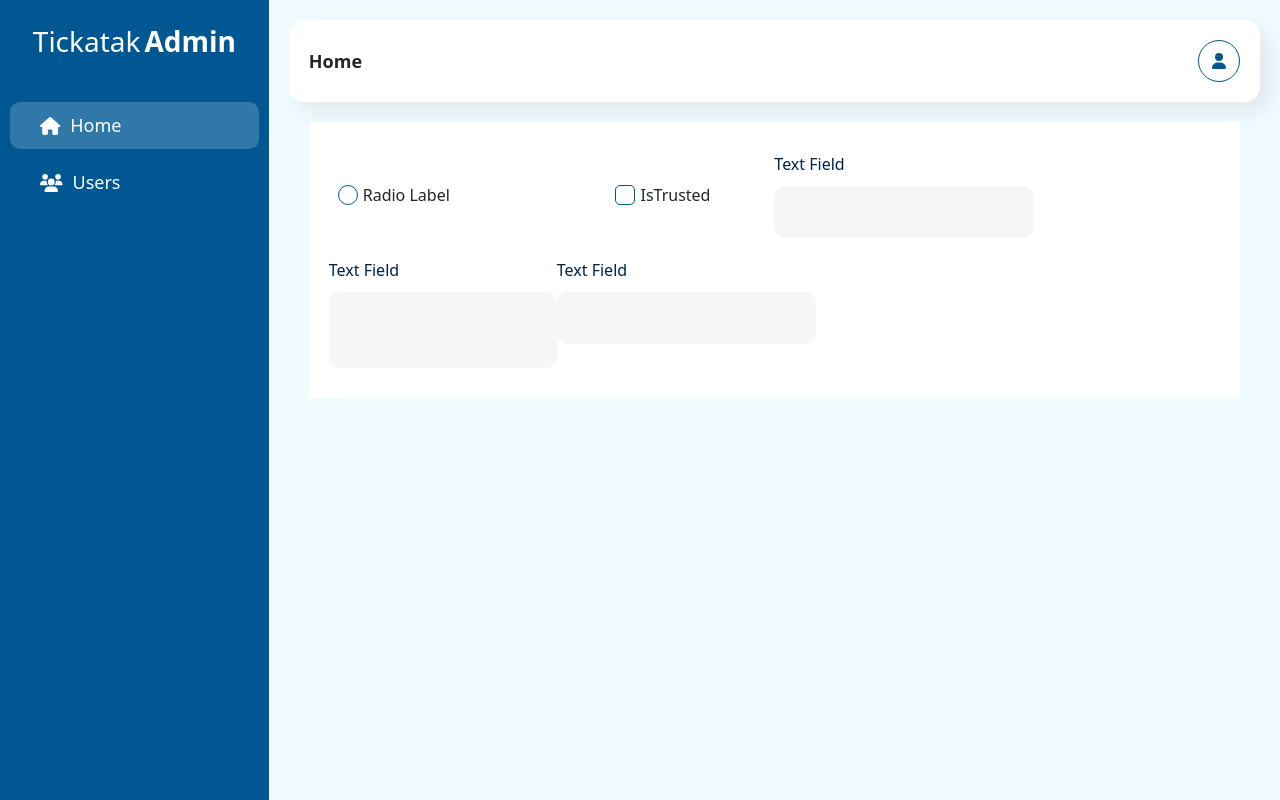
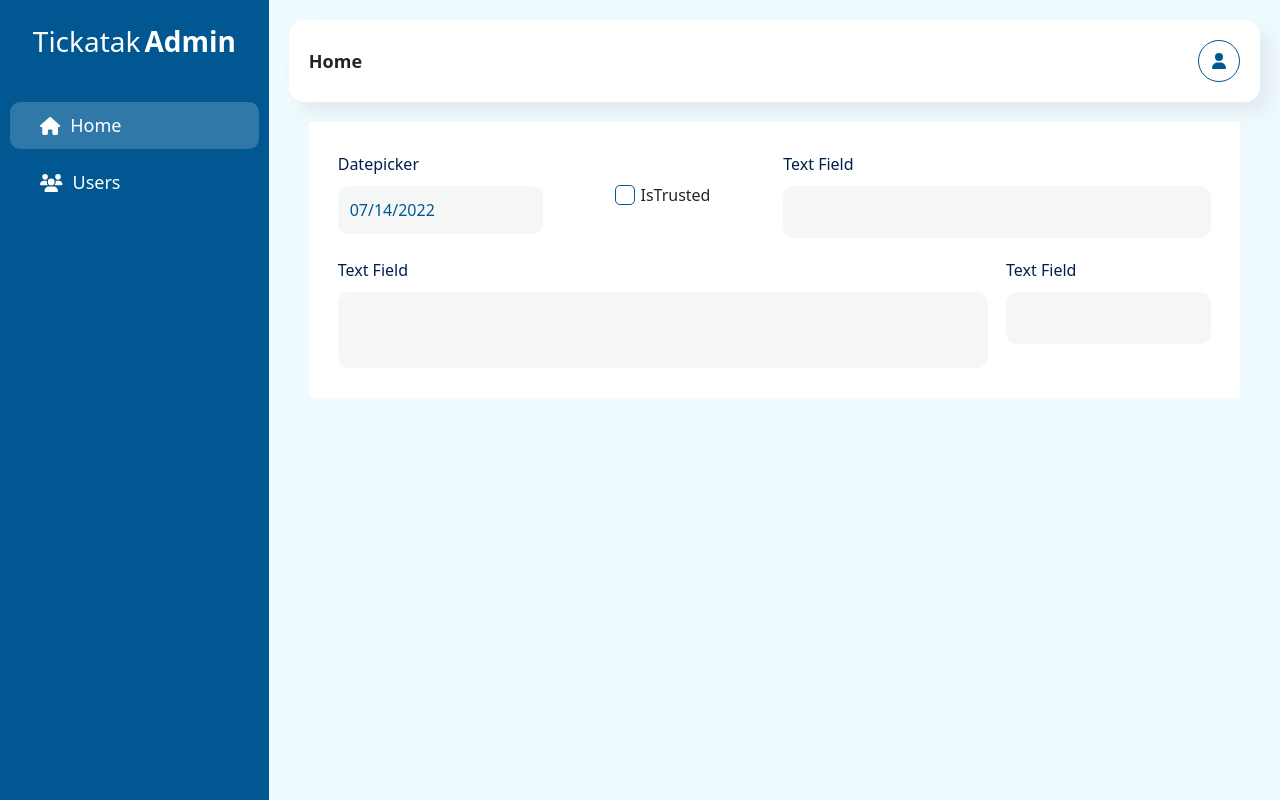
Before and after one commit to MahmoudSumairat/react-hyper-admin, a React (Create React App) app: page / in a window 1280 px wide. Built offline with nearby package versions, Linux system fonts and the light colour scheme.

Commit message:
added datepicker component

```diff
--- /dev/null
+++ b/src/components/shared/DatePicker/DatePicker.js
@@ -0,0 +1,38 @@
+import React from "react";
+import DatePicker from "react-datepicker";
+import styles from "./styles.module.scss";
+import { v4 as uuidv4 } from "uuid";
+const {
+  datePickerContainer,
+  datePickerInput,
+  datePickerCalendar,
+  datePickerMonth,
+  datePickerLabel,
+} = styles;
+
+const CommonDatePicker = ({
+  value,
+  label = "datepicker",
+  onChange = () => {},
+  id = uuidv4(),
+  width,
+  className = "",
+}) => {
+  return (
+    <div className={`${datePickerContainer} ${width} ${className} `}>
+      <label className={datePickerLabel} htmlFor={id}>
+        {label}
+      </label>
+      <DatePicker
+        id={id}
+        onChange={onChange}
+        selected={value || new Date()}
+        monthClassName={datePickerMonth}
+        calendarClassName={datePickerCalendar}
+        className={datePickerInput}
+      />
+    </div>
+  );
+};
+
+export default CommonDatePicker;
--- /dev/null
+++ b/src/components/shared/DatePicker/styles.module.scss
@@ -0,0 +1,57 @@
+@import "../../../styles/variables.scss";
+
+.datePickerContainer {
+  z-index: 999;
+}
+
+.datePickerInput {
+  background-color: $light-grey;
+  padding: 12px;
+  border: 0;
+  border-radius: 10px;
+  color: $primary;
+  text-transform: capitalize;
+  width: 100%;
+
+  &:focus,
+  &:active {
+    outline: 0;
+    box-shadow: 0;
+    border-color: $primary;
+    background-color: darken($light-grey, 1);
+  }
+}
+
+.datePickerCalendar {
+  z-index: 999;
+  animation: slide-calendar-down 0.2s ease-in-out;
+  background-color: $white;
+  border-color: $light-grey;
+  border-radius: 15px;
+  overflow: hidden;
+  box-shadow: 10px 10px 20px rgba($muted, 0.2);
+}
+
+.datePickerMonth {
+  color: $white;
+}
+
+.datePickerLabel {
+  margin-bottom: 10px;
+  text-transform: capitalize;
+  color: $primary-dark;
+}
+
+@keyframes slide-calendar-down {
+  0% {
+    transform: translateY(-10px);
+    opacity: 0;
+    transition: all 0.2s ease-in-out;
+  }
+
+  100% {
+    transform: translateY(0);
+    opacity: 1;
+    transition: all 0.2s ease-in-out;
+  }
+}
--- a/src/components/shared/TextField/TextField.js
+++ b/src/components/shared/TextField/TextField.js
@@ -11,7 +11,7 @@ const TextField = (props) => {
     id = uuidv4(),
     className = "",
     hasError = false,
-    multiLine = false,
+    multiline = false,
     width,
   } = props;
 
@@ -20,7 +20,7 @@ const TextField = (props) => {
       <label className={textFieldLabel} htmlFor={id}>
         {label}
       </label>
-      {multiLine ? (
+      {multiline ? (
         <textarea className={textFieldInput} id={id} type="text" {...props} />
       ) : (
         <input className={textFieldInput} id={id} type="text" {...props} />
--- a/src/components/shared/TextField/styles.module.scss
+++ b/src/components/shared/TextField/styles.module.scss
@@ -3,8 +3,6 @@
 .textField {
   display: flex;
   flex-direction: column;
-  width: auto;
-  margin: 10px 0;
   position: relative;
 }
 
--- a/src/components/shared/form/Form.js
+++ b/src/components/shared/form/Form.js
@@ -7,10 +7,11 @@ const { form } = styles;
 const Form = ({ formFields }) => {
   return (
     <div className={form}>
-      {formFields.map((field) => {
+      {formFields.map((field, index) => {
         const formComponent = formComponentsMap[field.component];
         return (
           <formComponent.component
+            key={index}
             {...formComponent.props}
             {...field.props}
             width={formFieldWidth[field.width || "full"]}
--- a/src/components/shared/form/formLayout.js
+++ b/src/components/shared/form/formLayout.js
@@ -1,4 +1,5 @@
 import Checkbox from "../Checkbox/Checkbox";
+import CommonDatePicker from "../DatePicker/DatePicker";
 import Radio from "../Radio/Radio";
 import TextField from "../TextField/TextField";
 import styles from "./styles.module.scss";
@@ -32,7 +33,7 @@ const formComponentsMap = {
   textarea: {
     component: TextField,
     props: {
-      multiLine: true,
+      multiline: "true",
     },
   },
   numberInput: {
@@ -41,6 +42,9 @@ const formComponentsMap = {
       type: "number",
     },
   },
+  dateInput: {
+    component: CommonDatePicker,
+  },
 };
 
 export { formFieldWidth, formComponentsMap };
--- a/src/components/shared/form/styles.module.scss
+++ b/src/components/shared/form/styles.module.scss
@@ -1,31 +1,26 @@
 .fullWidth {
   width: 98%;
-  margin-left: 1%;
-  margin-right: 1%;
+  margin: 10px 1%;
 }
 
 .halfWidth {
   width: 48%;
-  margin-left: 1%;
-  margin-right: 1%;
+  margin: 10px 1%;
 }
 
 .oneThirdWidth {
   width: 31.333%;
-  margin-left: 1%;
-  margin-right: 1%;
+  margin: 10px 1%;
 }
 
 .quarterWidth {
   width: 23%;
-  margin-left: 1%;
-  margin-right: 1%;
+  margin: 10px 1%;
 }
 
 .threeQuartersWidth {
   width: 73%;
-  margin-left: 1%;
-  margin-right: 1%;
+  margin: 10px 1%;
 }
 
 .form {
--- a/src/index.scss
+++ b/src/index.scss
@@ -1,5 +1,7 @@
 // Third Parties
 @import "/node_modules/bootstrap/scss/bootstrap";
+@import "react-datepicker/dist/react-datepicker.css";
 
 // utils
 @import "./styles/general";
+@import "./styles/calendar-overrides";
--- a/src/pages/Home/Home.js
+++ b/src/pages/Home/Home.js
@@ -1,9 +1,5 @@
 import React from "react";
-import Checkbox from "../../components/shared/Checkbox/Checkbox";
 import Form from "../../components/shared/form/Form";
-import Radio from "../../components/shared/Radio/Radio";
-import Select from "../../components/shared/Select/Select";
-import TextField from "../../components/shared/TextField/TextField";
 import styles from "./styles.module.scss";
 
 const { home } = styles;
@@ -32,7 +28,7 @@ const Home = () => {
     <div className={home}>
       <Form
         formFields={[
-          { component: "radio", props: { max: "20" }, width: "quarter" },
+          { component: "dateInput", props: { max: "20" }, width: "quarter" },
           {
             component: "checkbox",
             props: { max: "20", label: "isTrusted" },
--- /dev/null
+++ b/src/styles/calendar-overrides.scss
@@ -0,0 +1,26 @@
+@import "../styles/variables.scss";
+
+.react-datepicker__triangle {
+  display: none;
+}
+
+.react-datepicker__header {
+  background-color: $primary;
+}
+
+.react-datepicker__year-read-view--down-arrow,
+.react-datepicker__month-read-view--down-arrow,
+.react-datepicker__month-year-read-view--down-arrow,
+.react-datepicker__navigation-icon::before {
+  border-color: $white;
+}
+
+.react-datepicker__current-month,
+.react-datepicker__day-name {
+  color: $white;
+}
+
+.react-datepicker__day--keyboard-selected.react-datepicker__day--today {
+  background-color: $primary;
+  color: $white;
+}
```
